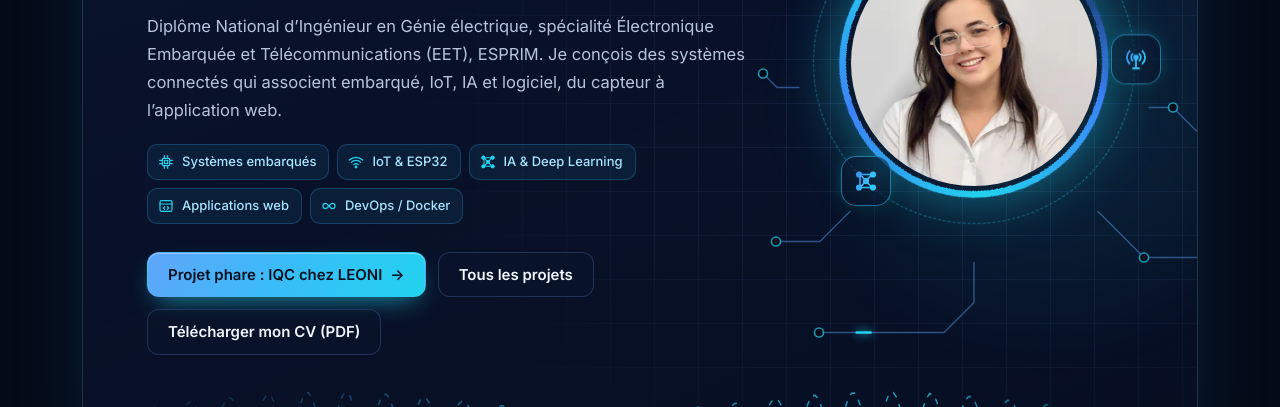
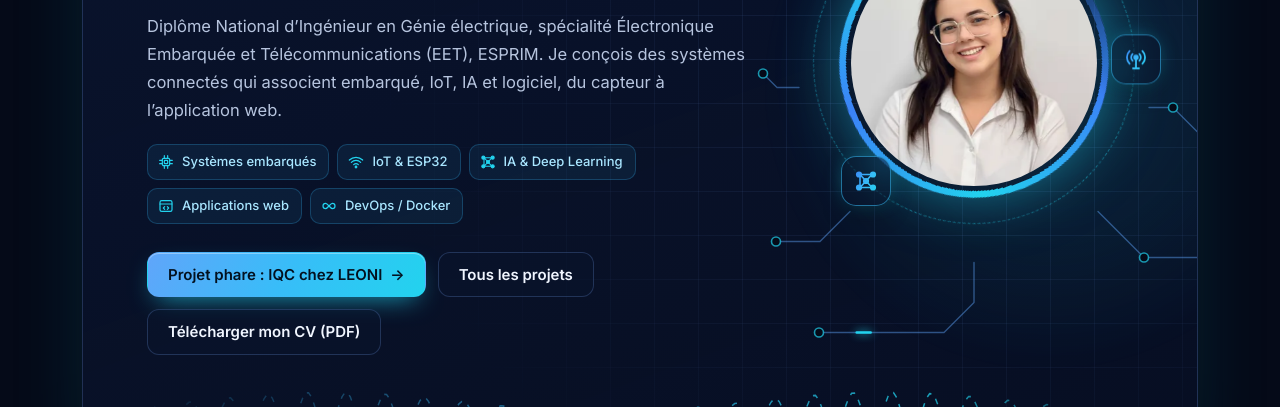
Before and after one commit to Ayasoukii/portfolio, a plain HTML site: page index.html in a window 1280 px wide. Shown: the part 393-800 px from the top of the page. Drawn offline with Linux system fonts and the light colour scheme.

Commit message:
Remonter encore un peu le visage dans la photo d'accueil
Co-Authored-By: Claude Opus 5.5 <noreply@anthropic.com>

```diff
--- a/styles.css
+++ b/styles.css
@@ -321,7 +321,7 @@ section.doc h2,.doc section h2,.doc > section > h2{
 @keyframes spin{to{transform:rotate(360deg)}}
 /* photo agrandie (--zoom) puis redécoupée en cercle, avec 5px d'écart avec l'anneau */
 .heroPhoto img{
-  width:100%; height:100%; object-fit:cover; object-position:50% 68%; display:block;
+  width:100%; height:100%; object-fit:cover; object-position:50% 78%; display:block;
   transform-origin:50% 40%; transform:scale(var(--zoom));
   clip-path:circle(calc((50% - 5px) / var(--zoom)) at 50% calc(40% + 10% / var(--zoom)));
 }
```
